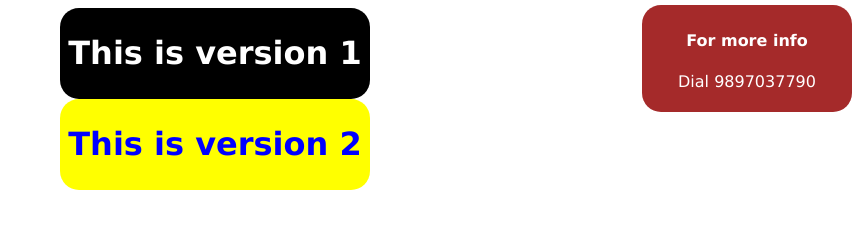
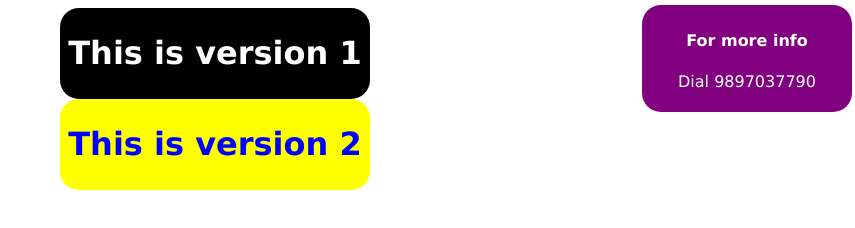
Before and after one commit to Kishortam/newgit, a plain HTML site: page index.html in a window 1280 px wide. In both pictures the pointer is over the element 1172 px from the left and 58 px from the top of the page. Shown: the whole page, without its empty margins (425-1280 px from the left). Drawn offline with Linux system fonts and the light colour scheme.

Commit message:
color change

```diff
--- a/index.html
+++ b/index.html
@@ -31,6 +31,10 @@
             right: 3px;
             top: 5px;
         }
+        .fix:hover{
+            background-color: purple;
+            color: white;
+        }
     </style>
 </head>
 <body>
```
